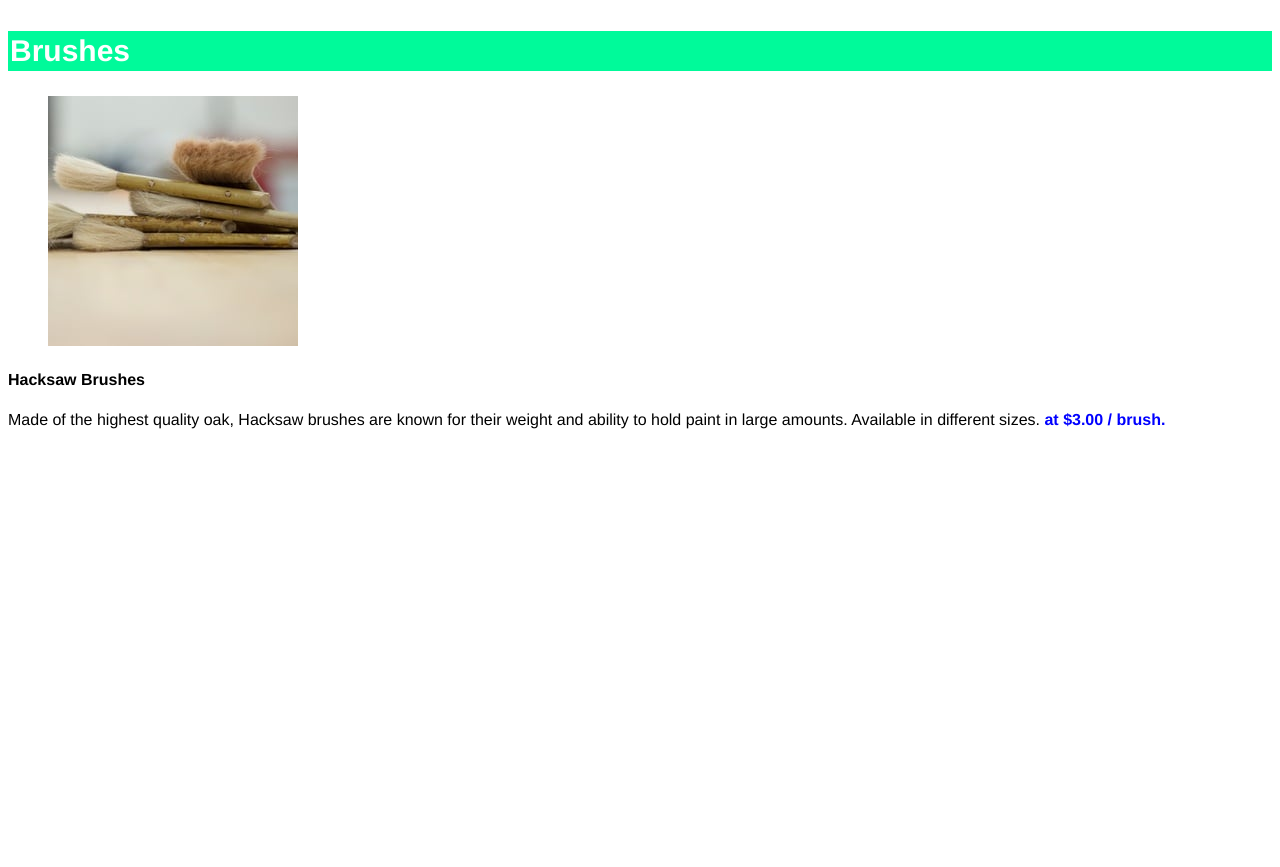
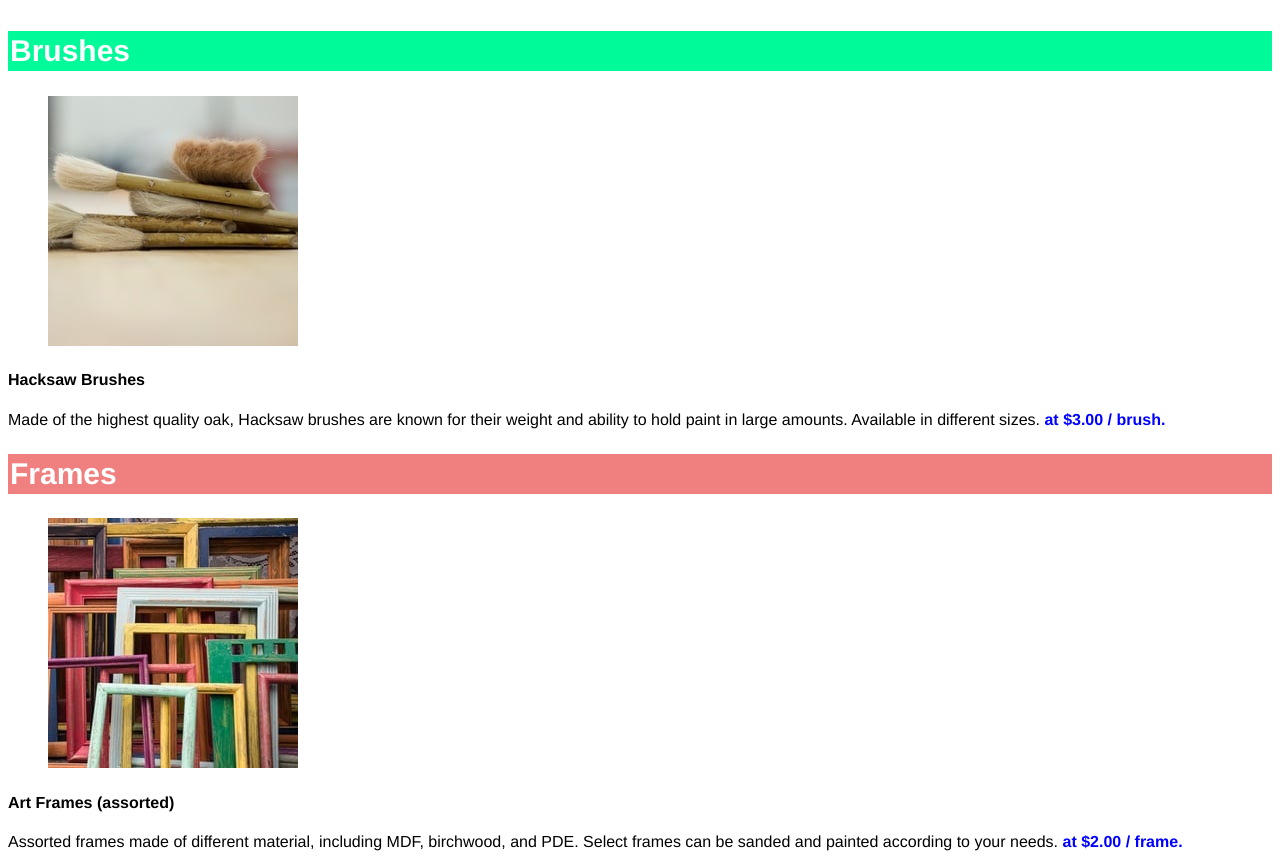
Before and after one commit to subinho/Dasmoto-s-Arts-Crafts, a plain HTML site: page index.html in a window 1280 px wide. Shown: the part 168-1035 px from the top of the page. Before the commit the page ends 800 px from the top, so only its background shows below. Drawn offline with Linux system fonts and the light colour scheme.

Commit message:
finished second section

```diff
--- a/index.html
+++ b/index.html
@@ -24,6 +24,18 @@
                 <p>Made of the highest quality oak, Hacksaw brushes are known for their weight and ability to hold paint in large amounts. Available in different sizes. <strong class='blue'> at $3.00 / brush.</strong></p>
             </article>
         </section>
+        <section>
+            <article>
+                <h2 class='heading coral'>Frames</h2>
+                <figure>
+                    <figcaption>
+                        <img src="./resources/images/frames.jpeg" alt="frames">
+                    </figcaption>
+                </figure>
+                <h4>Art Frames (assorted)</h4>
+                <p>Assorted frames made of different material, including MDF, birchwood, and PDE. Select frames can be sanded and painted according to your needs. <strong class='blue'> at $2.00 / frame.</strong></p>
+            </article>
+        </section>
     </main>
 </body>
 </html>
--- a/resources/CSS/index.css
+++ b/resources/CSS/index.css
@@ -22,3 +22,7 @@ header {
 body {
     font-family: Helvetica;
 }
+
+.coral {
+    background-color: lightcoral;
+}
```
